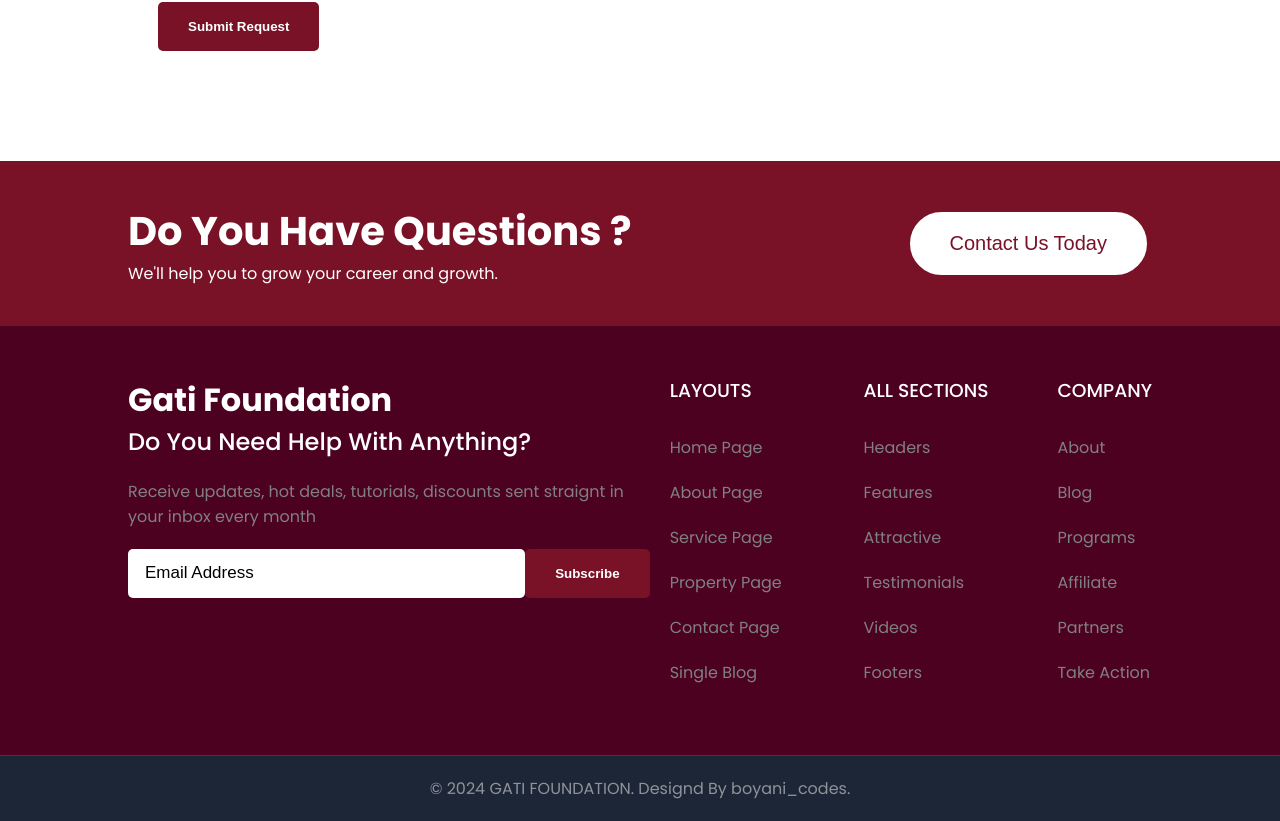
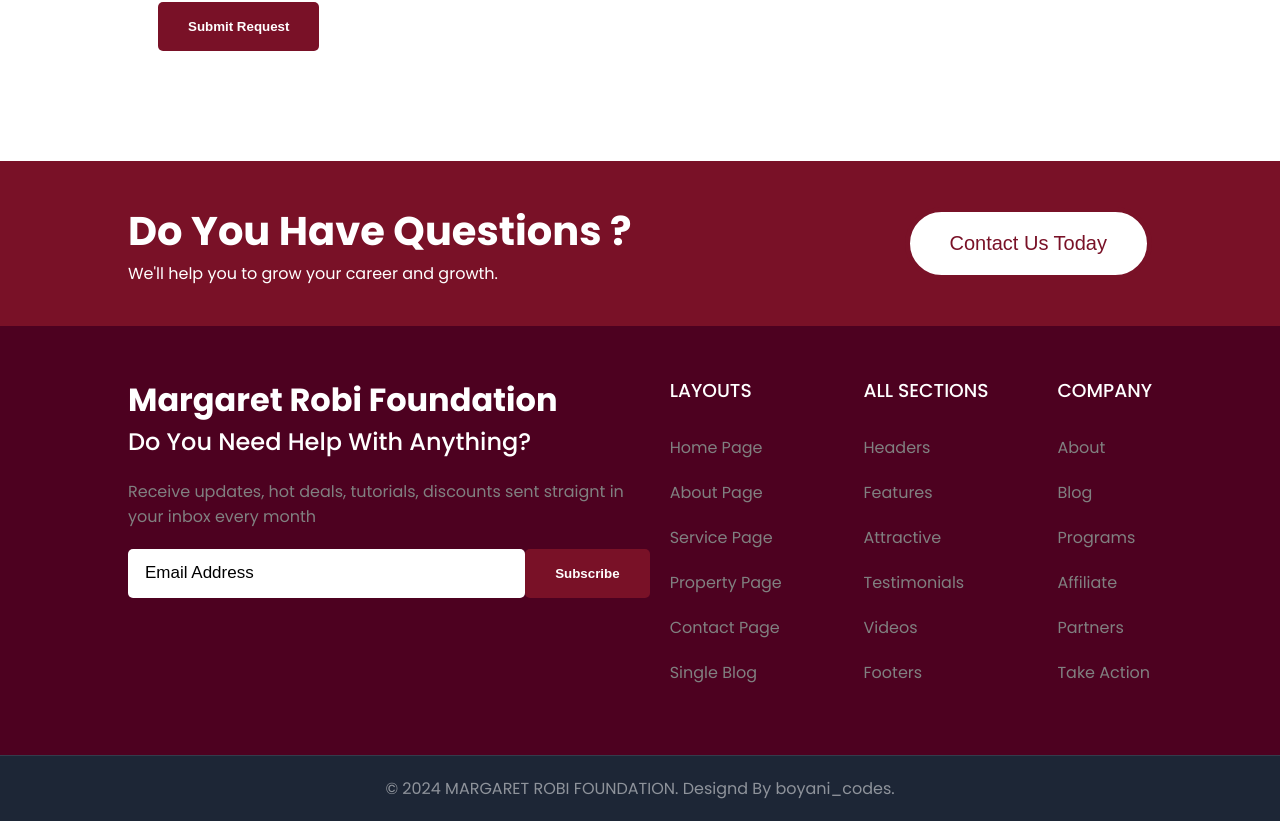
Before and after one commit to boyani-Otieno/gati-foundation, a React (Create React App) app: page /contact in a window 1280 px wide. Shown: the part 881-1702 px from the top of the page. Built offline with nearby package versions, Linux system fonts and the light colour scheme.

Commit message:
edit footer

```diff
--- a/src/components/common/footer/Footer.jsx
+++ b/src/components/common/footer/Footer.jsx
@@ -22,7 +22,7 @@ const Footer = () => {
           <div className='box'>
             <div className='logo'>
               {/* <img src='../images/logo-light.png' alt='' /> */}
-              <h1>Gati Foundation</h1>
+              <h1>Margaret Robi Foundation</h1>
               <h2>Do You Need Help With Anything?</h2>
               <p>Receive updates, hot deals, tutorials, discounts sent straignt in your inbox every month</p>
 
@@ -46,7 +46,7 @@ const Footer = () => {
         </div>
       </footer>
       <div className='legal'>
-        <span>© 2024 GATI FOUNDATION. Designd By boyani_codes.</span>
+        <span>© 2024 MARGARET ROBI FOUNDATION. Designd By boyani_codes.</span>
       </div>
     </>
   )
```
